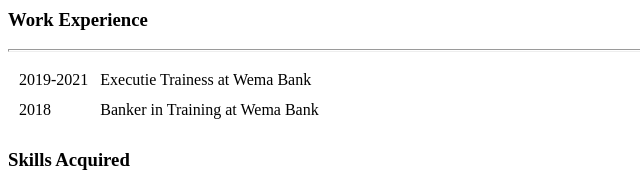
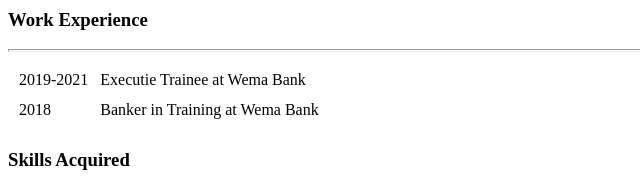
Before and after one commit to RamonVGonzalez/CV, a plain HTML site: page index.html in a window 1280 px wide. Shown: the part 523-710 px from the top of the page, 0-640 px from the left. Drawn offline with Linux system fonts and the light colour scheme.

Commit message:
Update index.html

```diff
--- a/index.html
+++ b/index.html
@@ -46,7 +46,7 @@
    <table cellspacing ="10">
      <tr>
        <td>2019-2021</td>
-       <td>Executie Trainess at Wema Bank</td>
+       <td>Executie Trainee at Wema Bank</td>
      </tr>
      <tr>
        <td>2018</td>
```
